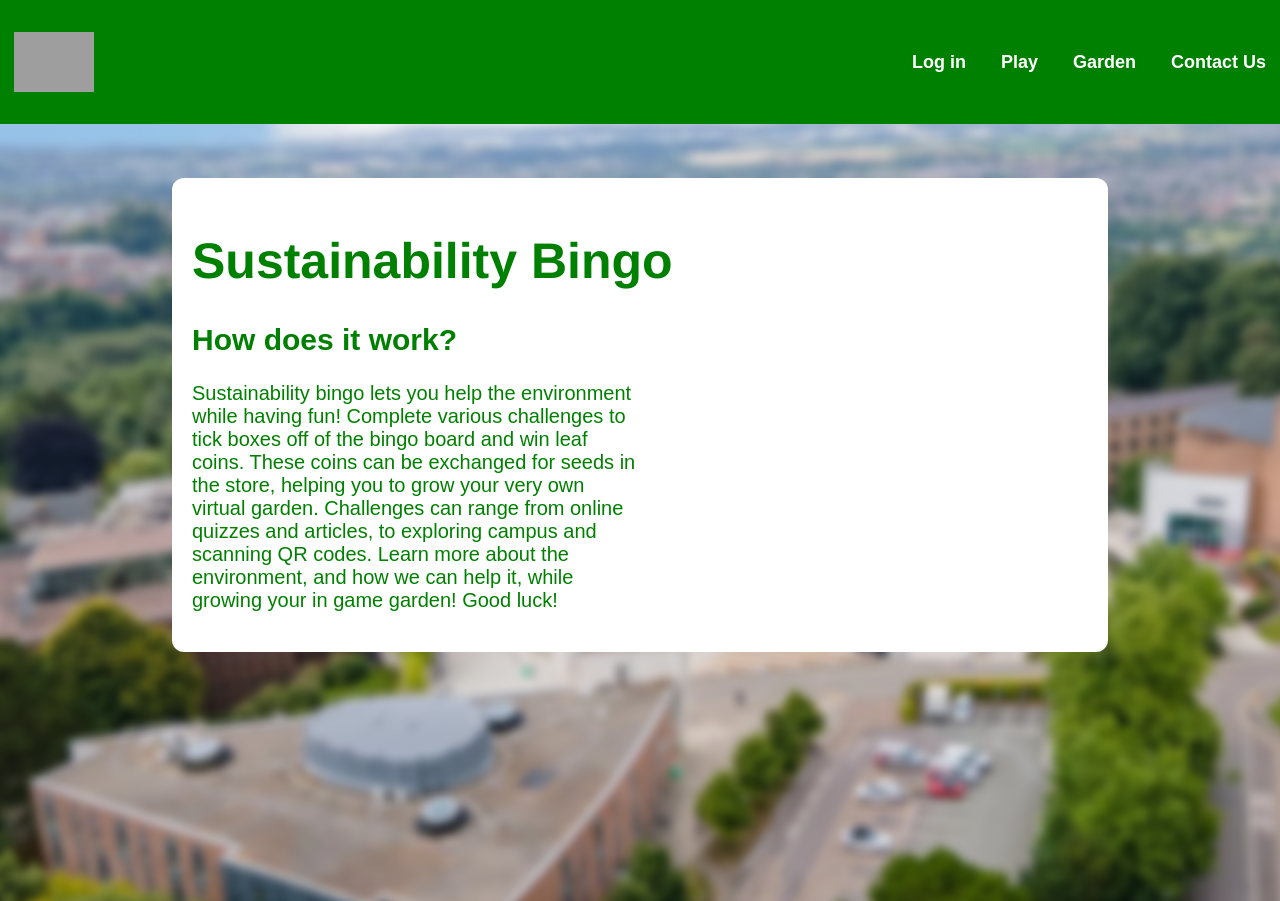
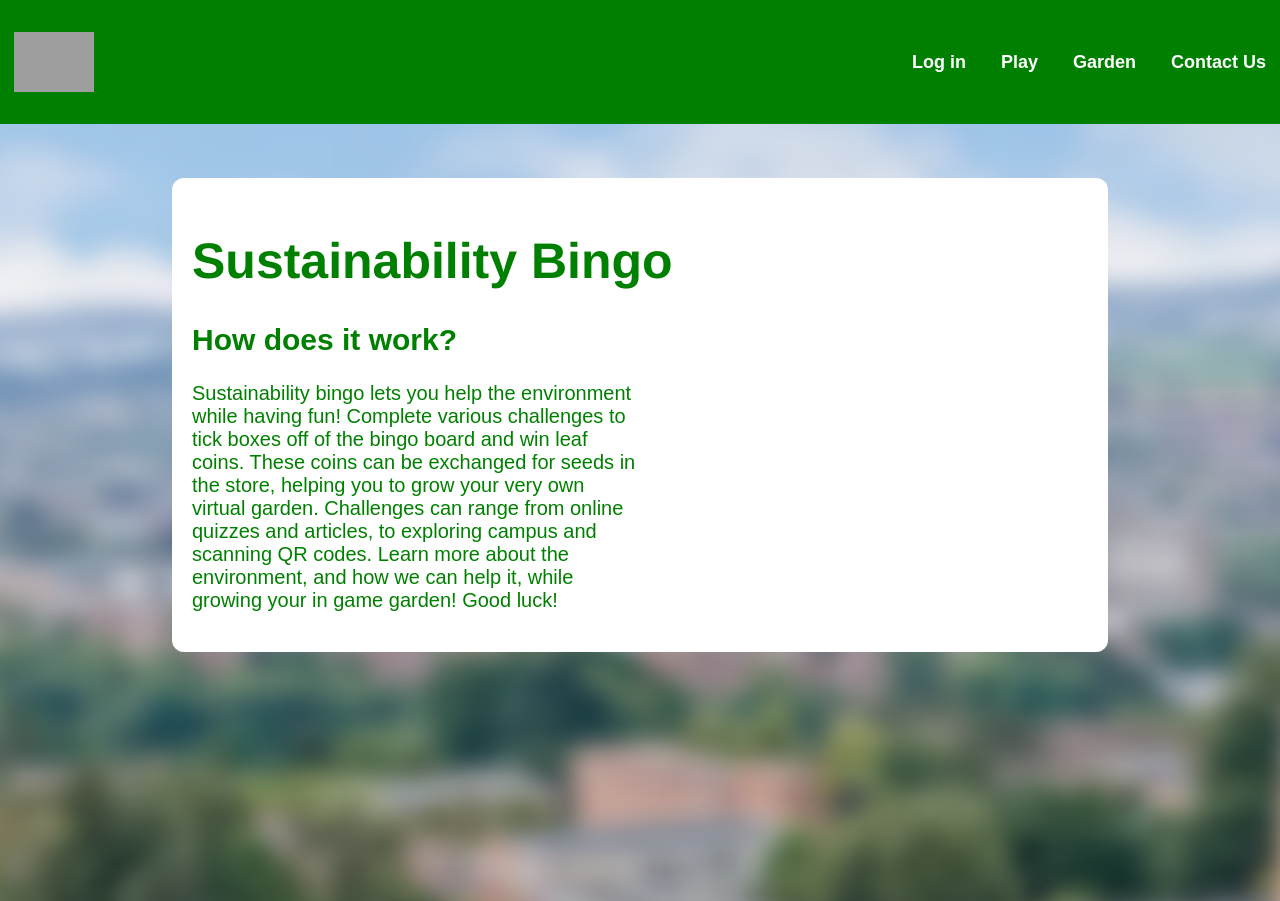
Before and after one commit to barni701/GroupSoftwareEngineering, a Django app: page / in a window 1280 px wide. Shown: the top 901 px of the page. Run offline with Django 5.2, Linux system fonts and the light colour scheme; grey boxes are pictures that could not be loaded.

Commit message:
changed background

```diff
--- a/djangoProject/home/templates/home/home.html
+++ b/djangoProject/home/templates/home/home.html
@@ -1,3 +1,4 @@
+{% load static %}
 <html lang="en">
 <head>
     <title>Home</title>
@@ -6,8 +7,10 @@
             margin: 0;
             font-family: Arial, sans-serif;
 			background-color:white;
-			background-image: url(exeter3.png);
+			background-image: url("{% static '/images/exeter3.png' %}");
 			background-repeat: no-repeat;
+            background-size: cover;
+            background-position: center;
 			padding: 0;
 			background-color: #ABCB3A;
         }
```
Also changed, not shown: djangoProject/home/static/images/exeter3.png (renamed from djangoProject/home/templates/exeter3.png).
